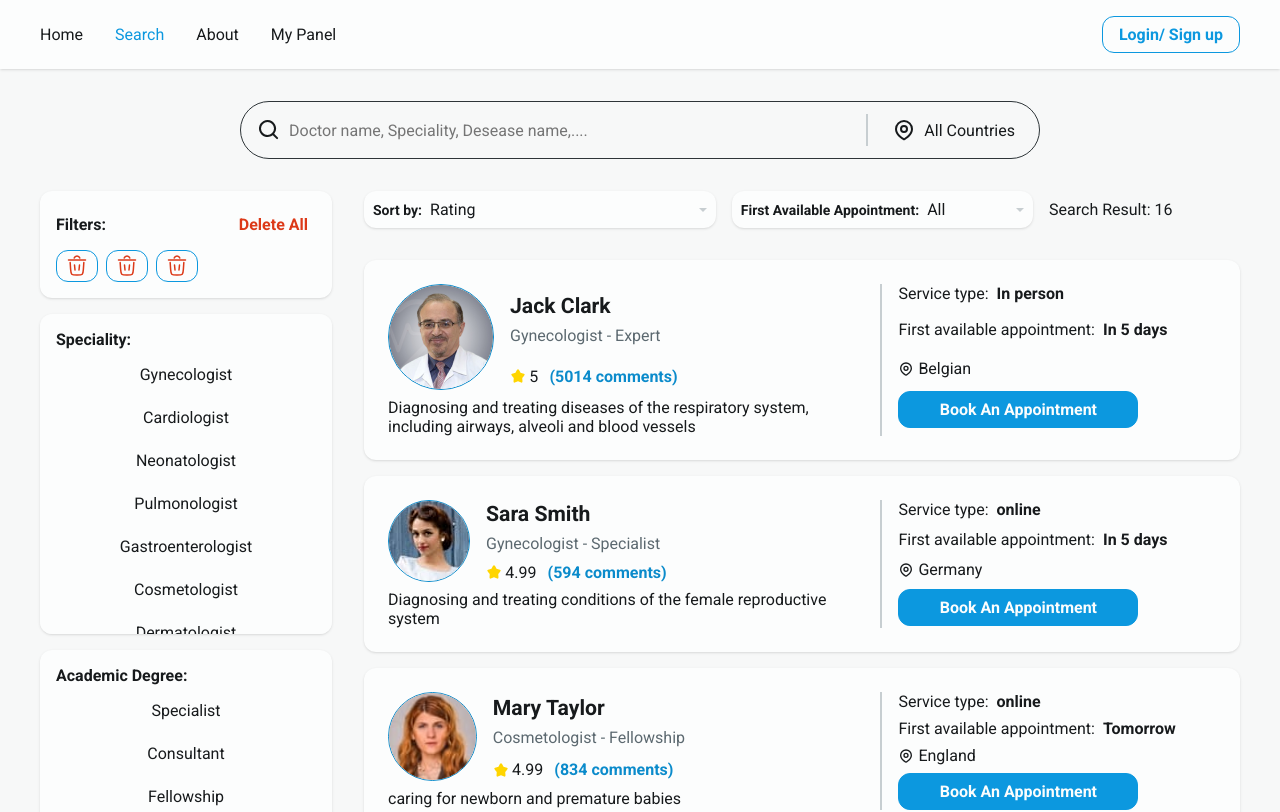
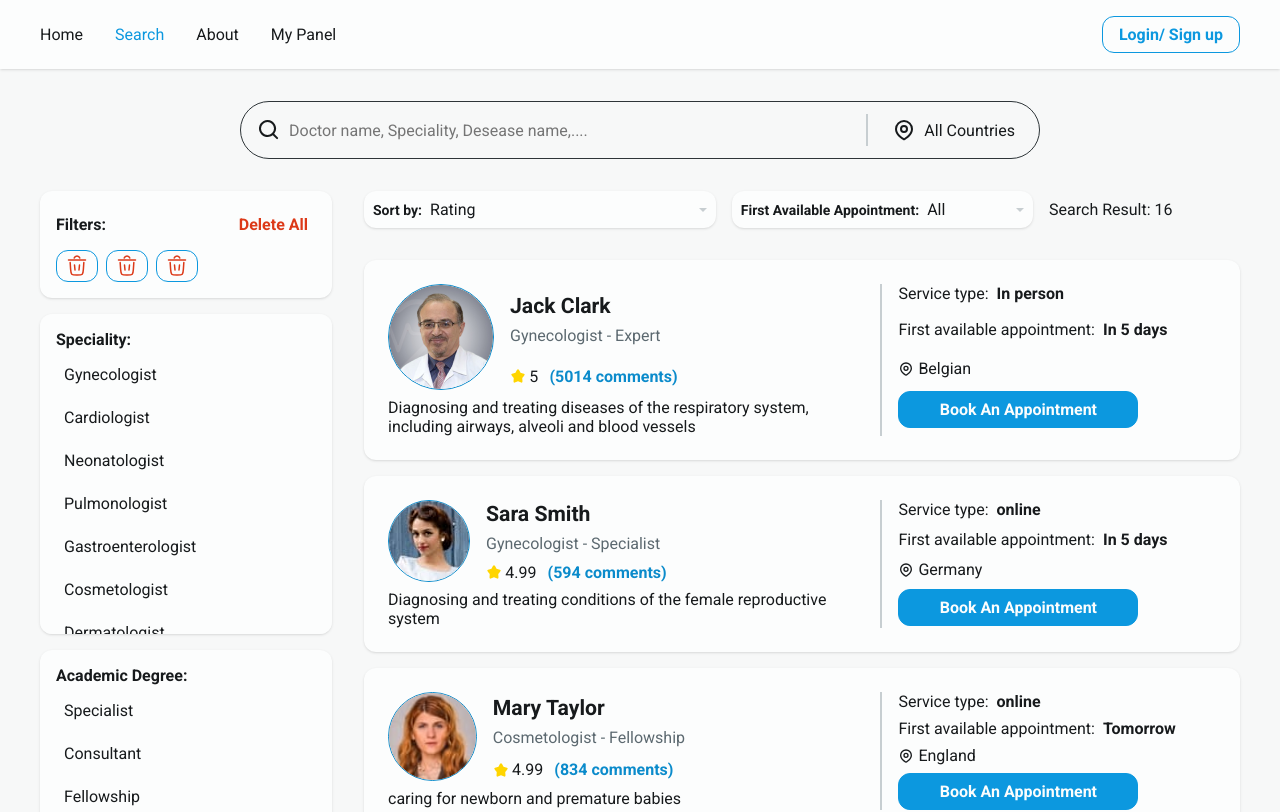
Before and after one commit to MaryamBahangeh/doctor-online, a Next.js app: page /search in a window 1280 px wide. Shown: the top 812 px of the page. Built offline with nearby package versions, Linux system fonts and the light colour scheme.

Commit message:
[UPDATE]fix button

```diff
--- a/src/app/auth/components/sign-in-form/SignInForm.tsx
+++ b/src/app/auth/components/sign-in-form/SignInForm.tsx
@@ -48,7 +48,7 @@ export default function SignInForm(): ReactElement {
             <div className={styles["change-form"]}>
               Haven&#39;t sign up yet?
               {` `}
-              <Link href="/auth/sign-up">Sing Up</Link>.
+              <Link href="/auth/sign-up">Sing up</Link>.
             </div>
           </div>
           <div className={styles.visuals}>
--- a/src/app/search/components/items-filters/ItemsFilter.module.css
+++ b/src/app/search/components/items-filters/ItemsFilter.module.css
@@ -9,7 +9,7 @@
   }
 
   button {
-    text-align: start;
+    justify-content: start;
   }
 
   .selected {
```
